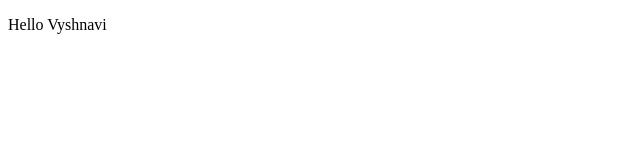
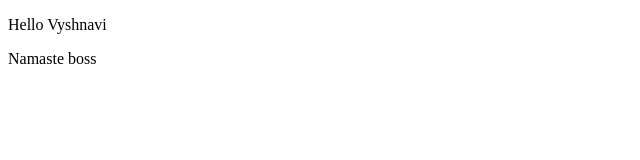
Before and after one commit to vyshnaviGadamsetty/localrepo, a plain HTML site: page index.html in a window 1280 px wide. Shown: the full height of the page, 0-640 px from the left. Drawn offline with Linux system fonts and the light colour scheme.

Commit message:
added a new feauture

```diff
--- a/index.html
+++ b/index.html
@@ -7,5 +7,8 @@
 </head>
 <body>
     <p>Hello Vyshnavi</p>
+    <p>Namaste boss
+
+    </p>
 </body>
 </html>
```
